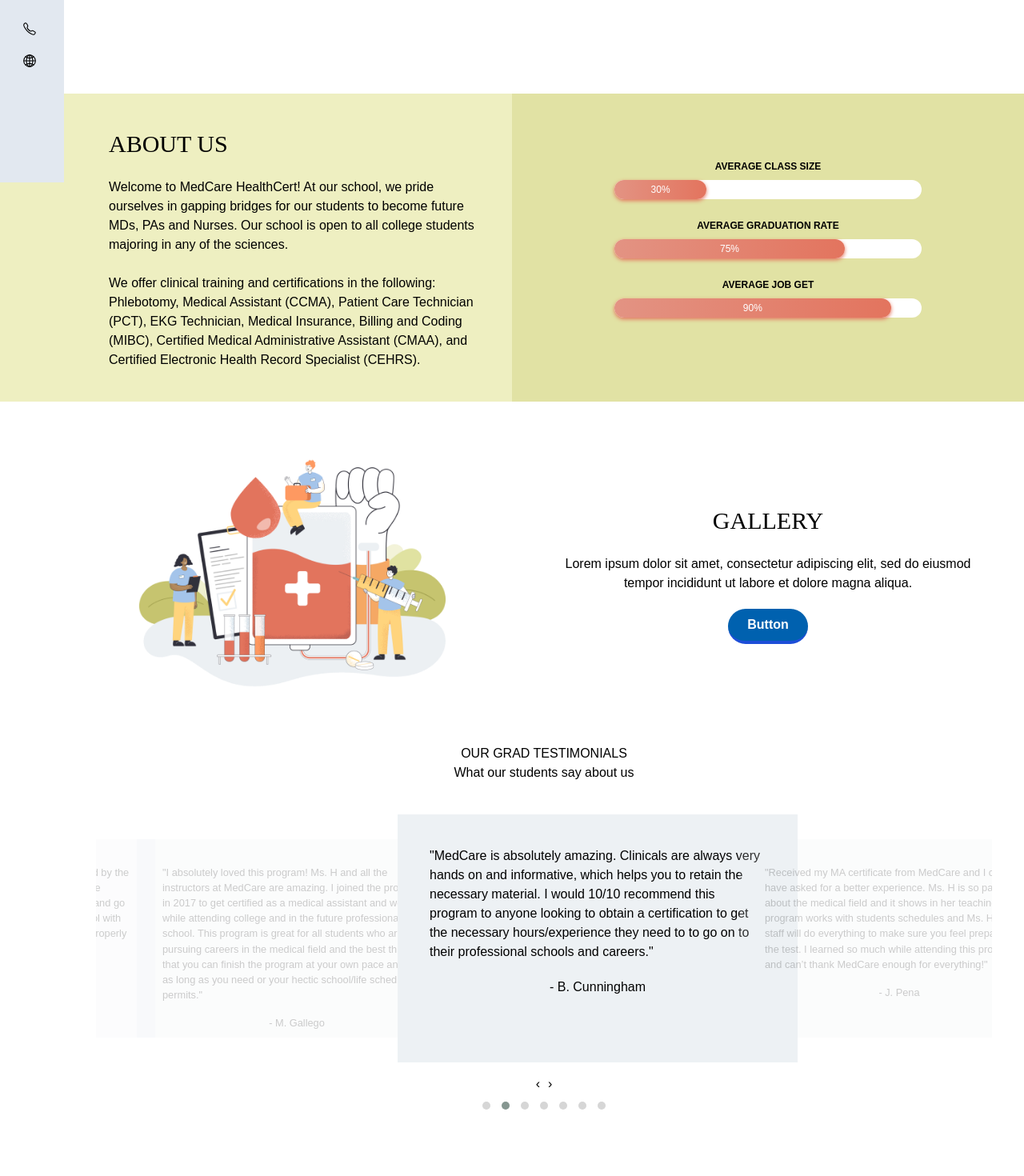
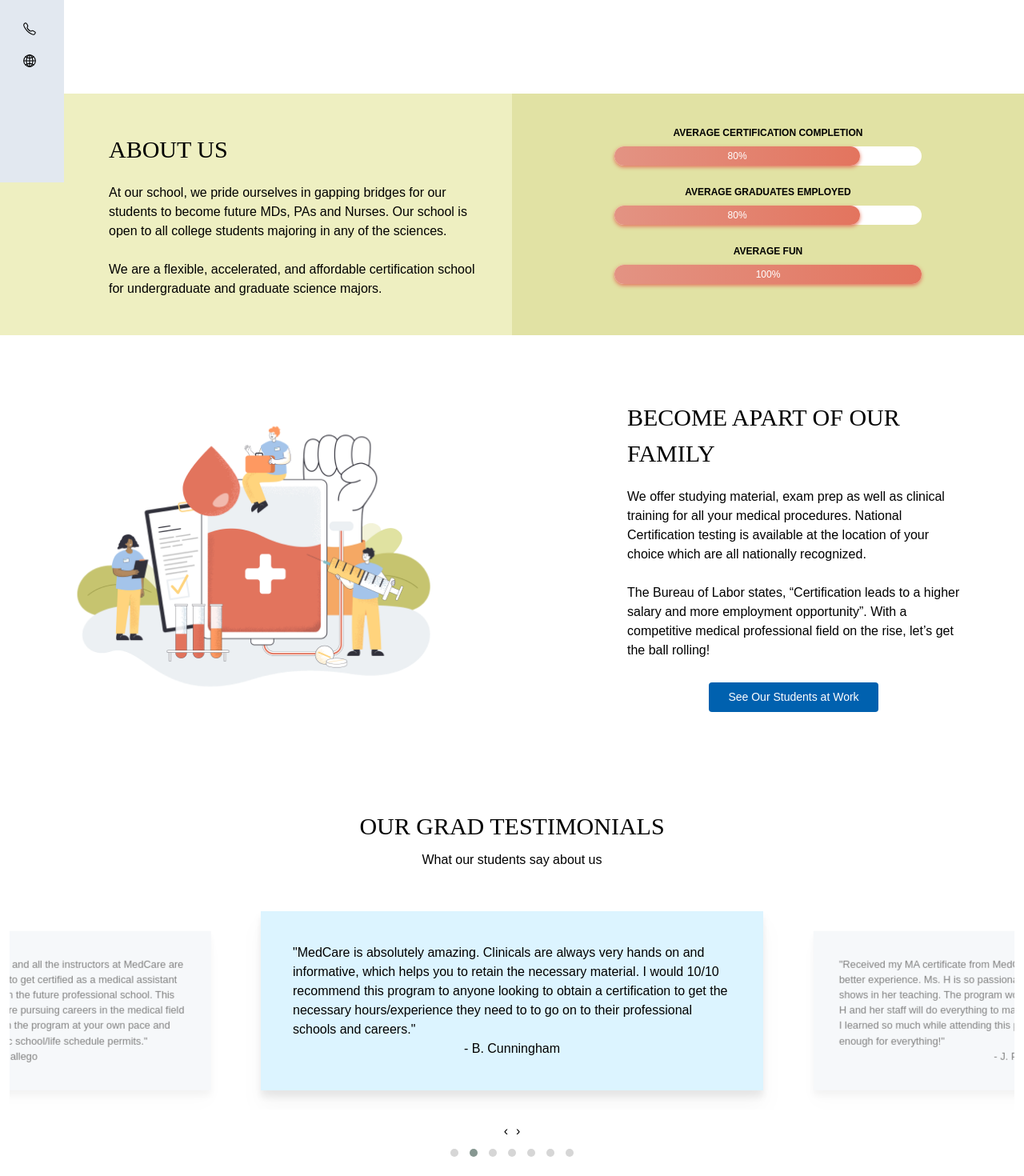
Before and after one commit to AnthonyC233/Medcare-Remodel, a React (Create React App) app: page / in a window 1280 px wide. Shown: the part 572-2042 px from the top of the page at 80% size. Before the commit the page ends 2011 px from the top, so only its background shows below. Built offline with nearby package versions, Linux system fonts and the light colour scheme; the HTML template or start-up script is replaced by a standard one.

Commit message:
updating the media query

```diff
--- a/src/components/About (Home)/About.js
+++ b/src/components/About (Home)/About.js
@@ -14,36 +14,38 @@
             // WHEN NAV BAR GOES UP
             sm:p-0
 
-            // SAMSUNG GALAXY S20 ULTRA | Landscape
-            SamsungS20Ultra:p-0"
+            // PHONES | LANDSCAPE
+            iPhoneSE:p-0
+            iPhoneXR:p-0
+            iPhone12Pro:p-0
+            Pixel5:p-0
+            SamsungS8:p-0
+            SamsungS20Ultra:p-0
+            GalaxyFoldH:p-0"
           >
             <h1 className="pb-5 text-3xl font-medium font-['Mingzat']">
               ABOUT US
             </h1>
             <p>
-              Welcome to MedCare HealthCert! At our school, we pride ourselves
-              in gapping bridges for our students to become future MDs, PAs and
-              Nurses. Our school is open to all college students majoring in any
-              of the sciences.
+              At our school, we pride ourselves in gapping bridges for our
+              students to become future MDs, PAs and Nurses. Our school is open
+              to all college students majoring in any of the sciences.
             </p>
             <br></br>
             <p>
-              We offer clinical training and certifications in the following:
-              Phlebotomy, Medical Assistant (CCMA), Patient Care Technician
-              (PCT), EKG Technician, Medical Insurance, Billing and Coding
-              (MIBC), Certified Medical Administrative Assistant (CMAA), and
-              Certified Electronic Health Record Specialist (CEHRS).
+              We are a flexible, accelerated, and affordable certification
+              school for undergraduate and graduate science majors.
             </p>
           </div>
         </div>
         {/* Progress bar can be customized by changing the "done=" value */}
-        <div className="p-10 progress-bars bg-green flex items-center justify-center flex-col">
-          <p className="pb-2">AVERAGE CLASS SIZE</p>
-          <Progress done="30" />
-          <p className="pb-2">AVERAGE GRADUATION RATE</p>
-          <Progress done="75" />
-          <p className="pb-2">AVERAGE JOB GET</p>
-          <Progress done="90" />
+        <div className="p-10 progress-bars bg-green flex items-center justify-center flex-col xxsm:hidden">
+          <p className="pb-2">AVERAGE CERTIFICATION COMPLETION</p>
+          <Progress done="80" />
+          <p className="pb-2">AVERAGE GRADUATES EMPLOYED</p>
+          <Progress done="80" />
+          <p className="pb-2">AVERAGE FUN</p>
+          <Progress done="100" />
         </div>
       </div>
     </section>
--- a/src/components/About (Home)/Progress.js
+++ b/src/components/About (Home)/Progress.js
@@ -15,7 +15,22 @@
 
   return (
     <div className="pb-6">
-      <div className="progress-container h-6 w-96 bg-white rounded-full">
+      <div
+        className="progress-container h-6 w-96 bg-white rounded-full sm:w-60
+
+
+        // PHONES | VERTICAL
+        // To change the width of progress bars
+        iPhoneSEH:w-80
+        iPhoneXRH:w-80
+        iPhone12ProH:w-80
+        Pixel5H:w-80
+        SamsungS8H:w-80
+        SamsungS20UltraH:w-80
+        GalaxyFoldH:w-60
+
+      "
+      >
         <div
           className="progress-done rounded-full text-white text-bold flex items-center justify-center flex-col text-center text-xs"
           style={style}
--- a/src/components/Gallery (Home)/GalleryHome.js
+++ b/src/components/Gallery (Home)/GalleryHome.js
@@ -6,26 +6,50 @@
   return (
     <section>
       <div className="grid grid-cols-2 lg:grid-cols-1">
-        <div className="p-10">
-          <div className="pl-24">
+        <div className="flex items-center justify-center">
+          <div
+            className="gallery-image
+            xsm:hidden
+            // xl:p-24
+            // lg:p-0
+            // md:p-0
+
+            // PHONES | LANDSCAPE
+            SamsungS20Ultra:p-0
+            SamsungS8:p-0
+            Pixel5:p-0
+            iPhone12Pro:p-0
+            iPhoneXR:p-0
+            iPhoneSE:p-0
+          "
+          >
             <img
               src={gallery}
               alt="gallery-home-link"
-              className="object-contain md:object-scale-down"
+              className="object-scale-down GalaxyFold:hidden GalaxyFoldH:hidden"
             ></img>
           </div>
         </div>
 
-        <div className="p-10 flex items-center justify-center flex-col text-center">
+        {/* lg and smaller will apply:pl-24 */}
+        <div className="flex items-center justify-center flex-col p-20 pl-36 sm:p-10">
           <h1 className="pb-5 text-3xl font-medium font-['Mingzat']">
-            GALLERY
+            BECOME APART OF OUR FAMILY
           </h1>
-          <p className="pb-5">
-            Lorem ipsum dolor sit amet, consectetur adipiscing elit, sed do
-            eiusmod tempor incididunt ut labore et dolore magna aliqua.
+          <p>
+            We offer studying material, exam prep as well as clinical training
+            for all your medical procedures. National Certification testing is
+            available at the location of your choice which are all nationally
+            recognized.
           </p>
-          <button className="px-6 bg-galleryButton hover:bg-blue-400 text-white font-bold py-2 px-4 border-b-4 border-blue-700 hover:border-blue-500 rounded-full">
-            Button
+          <br></br>
+          <p className="pb-7">
+            The Bureau of Labor states, “Certification leads to a higher salary
+            and more employment opportunity”. With a competitive medical
+            professional field on the rise, let’s get the ball rolling!
+          </p>
+          <button className="inline-flex text-white bg-galleryButton border-0 py-2 px-6 focus:outline-none hover:bg-blue-400 rounded text-sm">
+            See Our Students at Work
           </button>
         </div>
       </div>
--- a/src/components/Gallery (Home)/galleryHome.css
+++ b/src/components/Gallery (Home)/galleryHome.css
@@ -1,7 +1,7 @@
-/* .gallery-image img {
-  height: 500px;
-  width: 800px;
-} */
+.gallery-image img {
+  height: 400px;
+  width: 700px;
+}
 
 /* 639 changes */
 /* @media screen and (max-width: 639px) {
--- a/src/components/Testimonials (Home)/Testimonials.js
+++ b/src/components/Testimonials (Home)/Testimonials.js
@@ -49,42 +49,62 @@
   const [testimonialsList, setTestimonialsList] = useState(studentTestimonials);
 
   const settings = {
+    loop: true,
+    center: true,
+    items: 2,
+    margin: 0,
+    autoplay: true,
+    dots: true,
+    nav: true,
+    merge: false,
+    mergeFit: true,
     responsive: {
-      767: {
+      0: {
         items: 1,
       },
-      1023: {
-        items: 3,
+      480: {
+        items: 1,
+      },
+      768: {
+        items: 2,
+      },
+      992: {
+        items: 2,
       },
     },
   };
 
   return (
     <section>
-      <div className="testimonials-section">
-        <div className="text-center">
-          <h1>OUR GRAD TESTIMONIALS</h1>
+      <div
+        className="testimonials-section md:pl-20 sm:p-0 xsm:p-0 xxsm:p-0
+                  SamsungS20UltraH:p-0
+                  SamsungS8H:p-0
+                  Pixel5H:p-0
+                  iPhone12ProH:p-0
+                  iPhoneXRH:p-0
+                  iPhoneSEH:p-0     "
+      >
+        <div className="p-10 text-center">
+          <h1 className="pb-2 text-3xl font-medium font-['Mingzat'] text-center">
+            OUR GRAD TESTIMONIALS
+          </h1>
           <p>What our students say about us</p>
         </div>
 
+        <div className="p-3">
           <OwlCarousel
-          className="testimonials-owl-carousel owl-theme p-10"
+            className="testimonials-owl-carousel owl-theme"
             {...settings}
-          items="3"
-          autoplay
-          center
-          nav
-          dots
-          loop
-          margin={10}
           >
             {testimonialsList.map((item, index) => (
-            <div className="item p-10">
+              <div className="item drop-shadow-xl p-10">
                 <p>"{item.testimony}"</p>
-              <p className="text-center p-5">- {item.name}</p>
+                <p className="text-center">- {item.name}</p>
               </div>
             ))}
           </OwlCarousel>
+        </div>
       </div>
     </section>
   );
--- a/src/components/Testimonials (Home)/testimonials.css
+++ b/src/components/Testimonials (Home)/testimonials.css
@@ -1,19 +1,13 @@
-.testimonials-section {
-  /* for the navbar */
-  padding-left: 5rem;
-}
-
 .item {
   background-color: var(--testimony);
-  opacity: 0.2;
+  opacity: 0.5;
   transform: scale3d(0.8, 0.8, 1);
   transition: all 0.3s ease-in-out;
-  height: 310px;
-  width: 500px;
 }
 
 /* To make the center testimony stand out */
 .testimonials-owl-carousel .owl-item.active.center .item {
   opacity: 1;
   transform: scale3d(1, 1, 1);
+  background-color: var(--blue);
 }
--- a/tailwind.config.js
+++ b/tailwind.config.js
@@ -38,6 +38,12 @@
         sm: { max: '639px' },
         // => @media (max-width: 639px) { ... }
 
+        xsm: { max: '400px' },
+        // => @media (max-width: 639px) { ... }
+
+        xxsm: { max: '252px' },
+        // => @media (max-width: 252px) { ... }
+
         // CUSTOM
         header: { max: '858px' },
         // => @media (max-width: 858px) { ... }
@@ -68,6 +74,9 @@
         iPadMini: { raw: '(width: 1024px) and (height: 768px)' },
         // iPadAirH (Landscape) => @media (width: 1024px) and (height: 768px)
 
+        GalaxyFold: { raw: '(width: 653px) and (height: 280px)' },
+        // GalaxyFold (Landscape) => @media (width: 653px) and (height: 280px)
+
         // VERTICAL
         // ----------
         iPhoneSEH: { raw: '(width: 375px) and (height: 667px)' },
@@ -93,6 +102,9 @@
 
         iPadMiniH: { raw: '(width: 768px) and (height: 1024px)' },
         // iPadAirH (Vertical) => @media (width: 768px) and (height: 1024px)
+
+        GalaxyFoldH: { raw: '(width: 280px) and (height: 653px)' },
+        // GalaxyFoldH (Vertical) => @media (width: 280px) and (height: 653px)
       },
       // Adding hexcodes for colors to use with tailwind classes
       colors: {
```
Also changed, not shown: src/components/Header/Header.js (+38 -15 lines), src/components/Header/Nav.js (+141 -41 lines), src/assets/Untitled_Artwork.png (added). Lines whose indentation alone changed are shown as unchanged.
